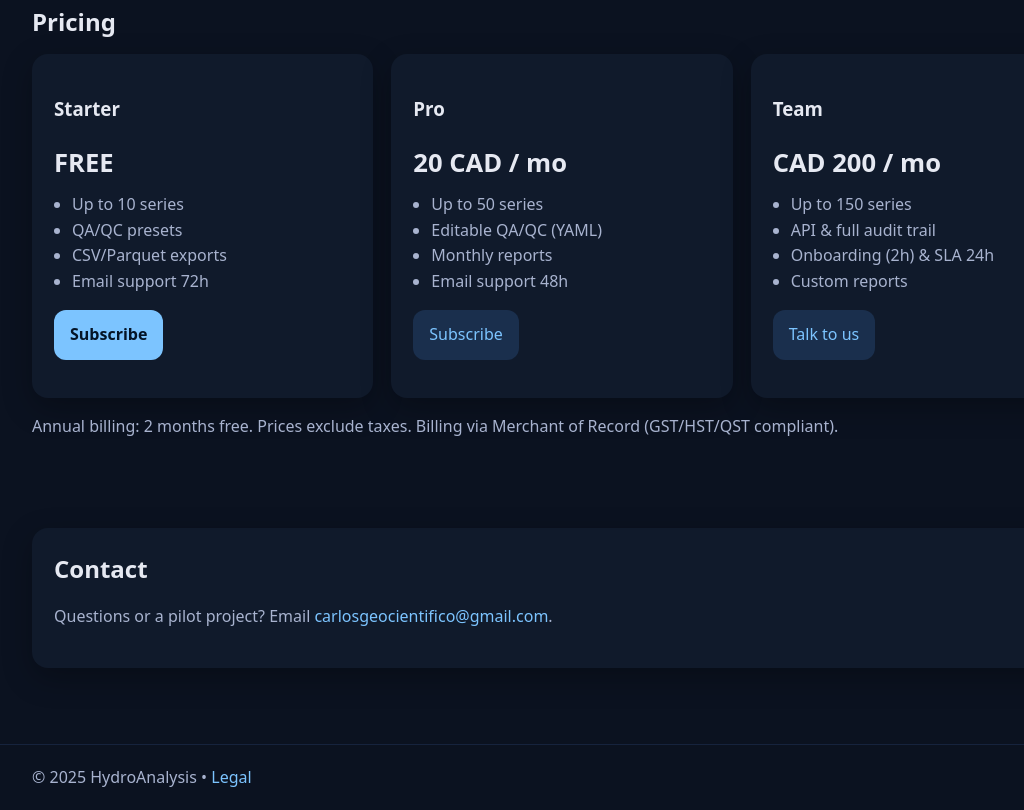
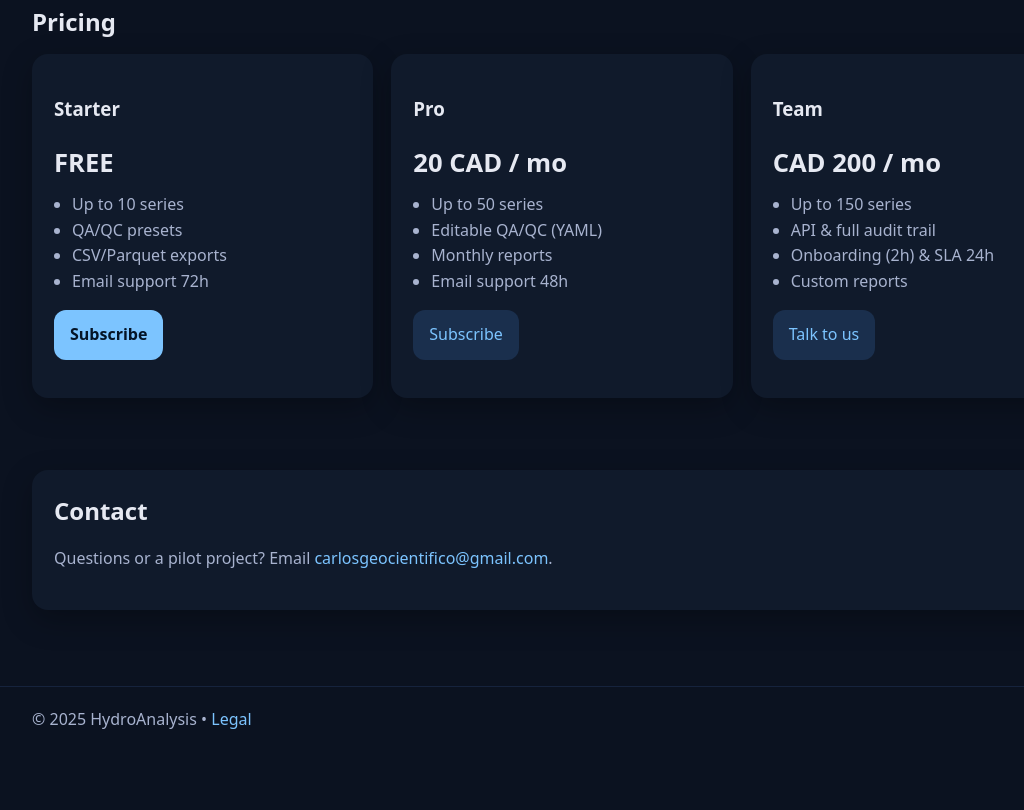
Before and after one commit to preciii7/preciii7.github.io, a plain HTML site: page index.html in a window 1280 px wide. Shown: the part 1271-2081 px from the top of the page, without its empty margins (78-1102 px from the left). After the commit the page ends 2024 px from the top, so only its background shows below. Drawn offline with Linux system fonts and the light colour scheme.

Commit message:
Update index.html
quitar descripcion gratis dos meses

```diff
--- a/index.html
+++ b/index.html
@@ -158,7 +158,7 @@
           <p><a class="btn" href="mailto:sales@your-domain.com">Talk to us</a></p>
         </div>
       </div>
-      <p class="muted">Annual billing: 2 months free. Prices exclude taxes. Billing via Merchant of Record (GST/HST/QST compliant).</p>
+
     </section>
 
     <section>
```
